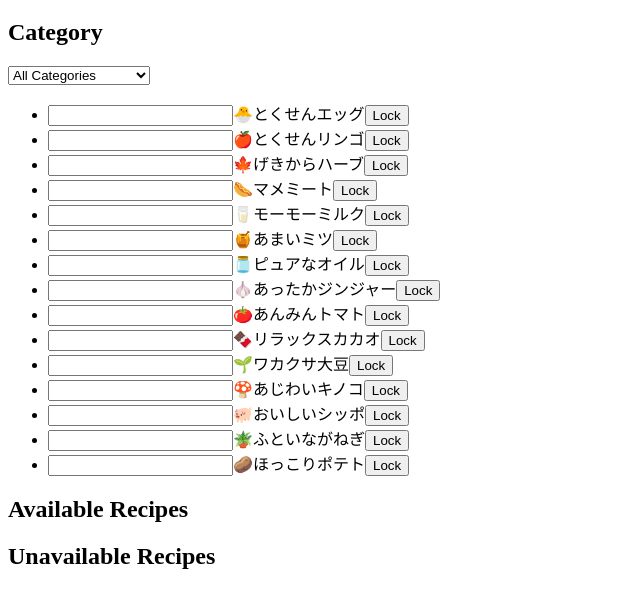
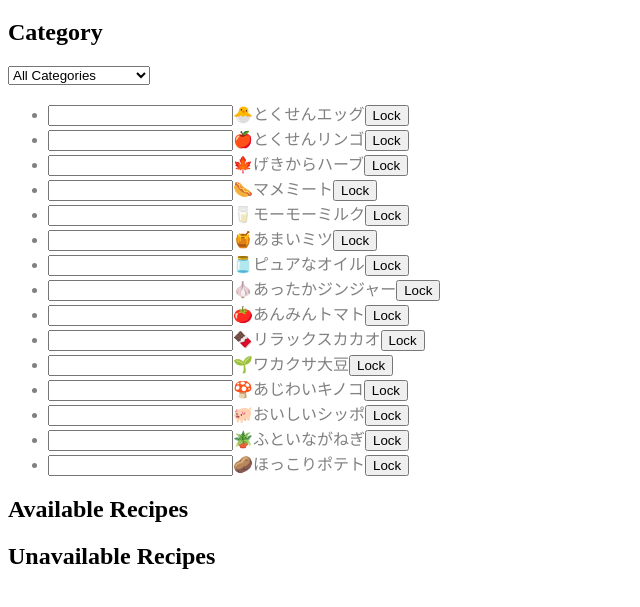
Before and after one commit to MO3294/pokemon-sleep, a Gatsby site: page / in a window 1280 px wide. Shown: the part 61-668 px from the top of the page, without its empty margins (0-640 px from the left). Built offline with nearby package versions, Linux system fonts and the light colour scheme; Gatsby itself is replaced by a stand-in of ours.

Commit message:
display recipes available with released ingredients

```diff
--- a/src/pages/index.tsx
+++ b/src/pages/index.tsx
@@ -78,6 +78,7 @@ const IndexPage: React.FC = () => {
       <IngredientsInput
         ingredientsState={ingredientsState}
         setIngredientsState={setIngredientsState}
+        availableRecipes={availableRecipes}
         unavailableRecipes={unavailableRecipes}
         selectedCategory={selectedCategory}
       />
--- a/src/pages/ingredient.tsx
+++ b/src/pages/ingredient.tsx
@@ -13,13 +13,14 @@ export type IngredientInputType = {
 type IngredientsInputProps = {
   ingredientsState: { [key: string]: IngredientInputType };
   setIngredientsState: React.Dispatch<React.SetStateAction<{ [key: string]: IngredientInputType }>>;
+  availableRecipes: RecipeType[];
   unavailableRecipes: RecipeType[];
   selectedCategory: RecipeCategory | null;
 };
 
 
 
-const IngredientsInput: React.FC<IngredientsInputProps> = ({ ingredientsState: ingredientsState, setIngredientsState: setIngredientsState, unavailableRecipes, selectedCategory }) => {
+const IngredientsInput: React.FC<IngredientsInputProps> = ({ ingredientsState: ingredientsState, setIngredientsState: setIngredientsState, availableRecipes, unavailableRecipes, selectedCategory }) => {
   // 1. Unavailable Recipesの上位3つに含まれる材料の一覧を取得
   const top3UnavailableRecipes = unavailableRecipes?.slice(0, 3) ?? [];
   const ingredientsInTop3 = new Set<string>();
@@ -31,7 +32,8 @@ const IngredientsInput: React.FC<IngredientsInputProps> = ({ ingredientsState: i
 
   // 2. 選択されたカテゴリのレシピに含まれていない材料の一覧を取得
   const ingredientsInSelectedCategory = new Set<string>();
-  recipes.forEach(recipe => {
+  const allRecipes = [...[...availableRecipes, ...unavailableRecipes]];
+  allRecipes.forEach(recipe => {
     // カテゴリが選択されていない、または、選択されたカテゴリがレシピのカテゴリと一致する場合
     if (!selectedCategory || recipe.category === selectedCategory) {
         recipe.requires.forEach(ingredient => {
@@ -76,6 +78,8 @@ const IngredientsInput: React.FC<IngredientsInputProps> = ({ ingredientsState: i
           let color = 'black'; // default color
           if (isInTop3) {
             color = 'red';
+          } else if (!ingredientsState[key]?.isReleased) {
+            color = 'gray';
           } else if (!isInSelectedCategory) {
             color = 'blue';
           }
```
